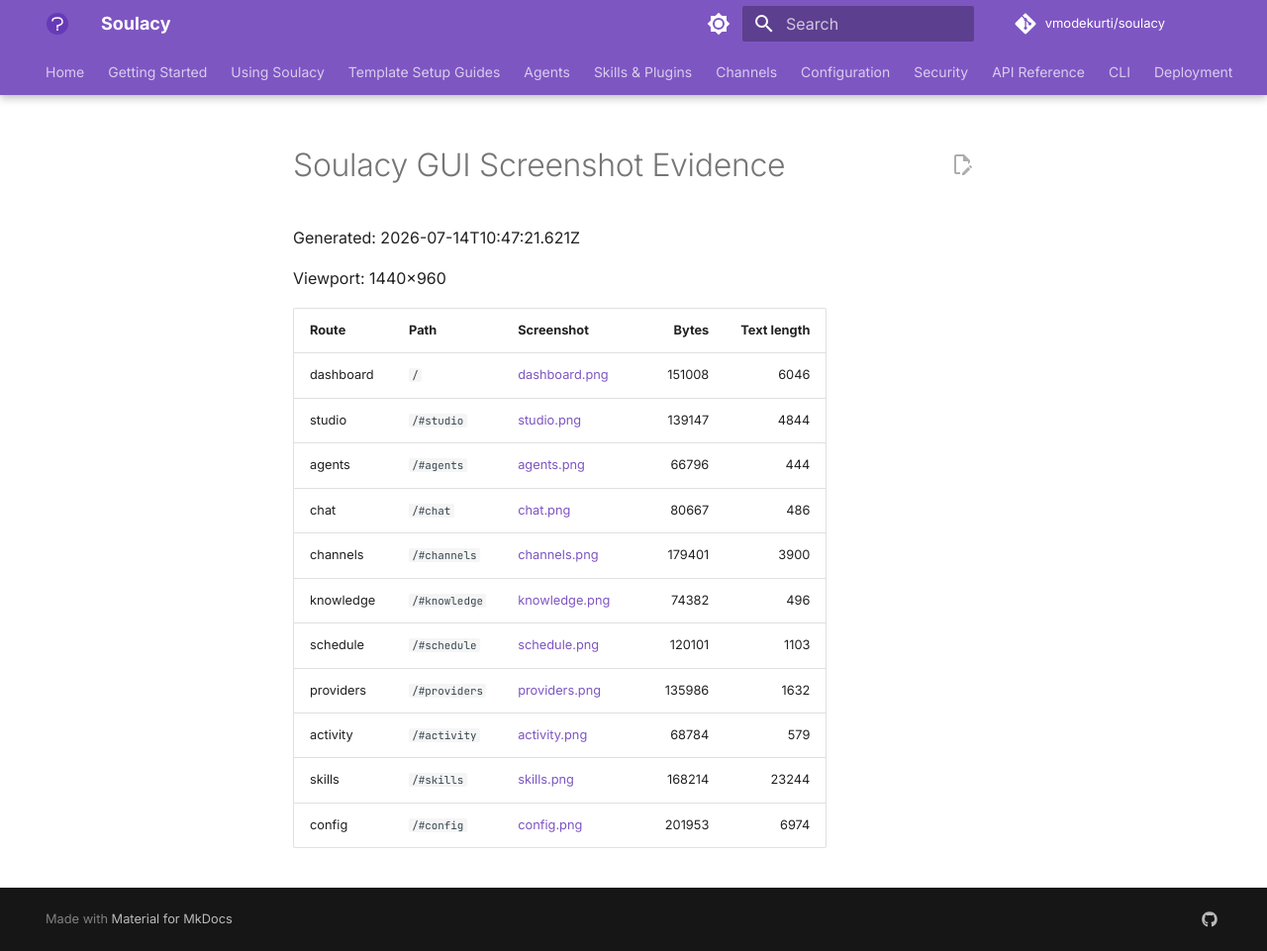
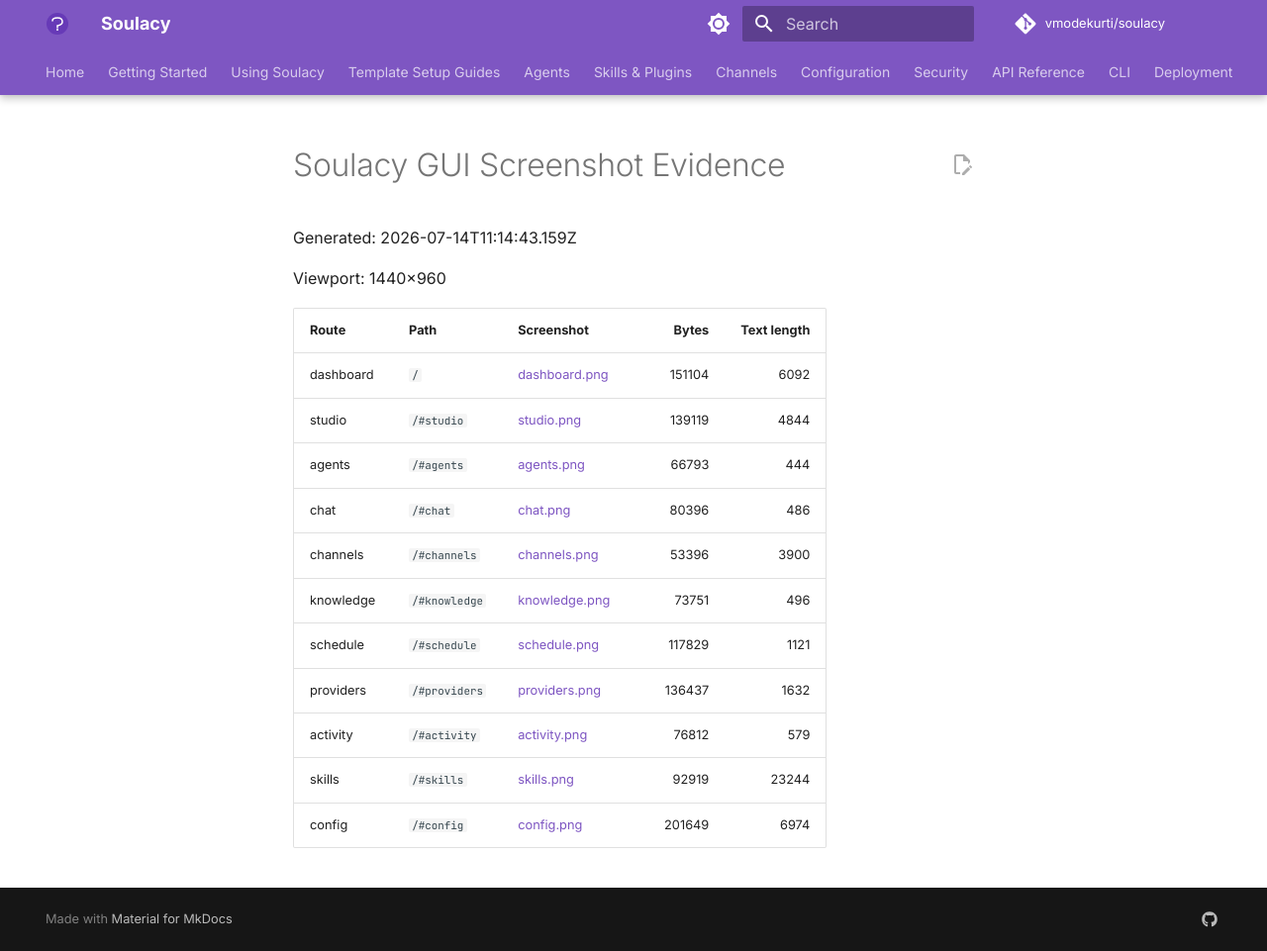
Before and after one commit to vmodekurti/soulacy, an MkDocs documentation site: the page built from docs/assets/screenshots/index.md, in a window 1280 px wide and 961 px high. Shown: the whole window at 99% size. Built offline with MkDocs 1.6.1 and Material for MkDocs 9.7.7, drawn with Linux system fonts in a browser that asks for light colours; comment, search, counter and statistics services are not loaded; the version menu is left out.

```diff
--- a/docs/assets/screenshots/index.md
+++ b/docs/assets/screenshots/index.md
@@ -1,19 +1,19 @@
 # Soulacy GUI Screenshot Evidence
 
-Generated: 2026-07-14T10:47:21.621Z
+Generated: 2026-07-14T11:14:43.159Z
 
 Viewport: 1440x960
 
 | Route | Path | Screenshot | Bytes | Text length |
 |---|---|---|---:|---:|
-| dashboard | `/` | [dashboard.png](dashboard.png) | 151008 | 6046 |
-| studio | `/#studio` | [studio.png](studio.png) | 139147 | 4844 |
-| agents | `/#agents` | [agents.png](agents.png) | 66796 | 444 |
-| chat | `/#chat` | [chat.png](chat.png) | 80667 | 486 |
-| channels | `/#channels` | [channels.png](channels.png) | 179401 | 3900 |
-| knowledge | `/#knowledge` | [knowledge.png](knowledge.png) | 74382 | 496 |
-| schedule | `/#schedule` | [schedule.png](schedule.png) | 120101 | 1103 |
-| providers | `/#providers` | [providers.png](providers.png) | 135986 | 1632 |
-| activity | `/#activity` | [activity.png](activity.png) | 68784 | 579 |
-| skills | `/#skills` | [skills.png](skills.png) | 168214 | 23244 |
-| config | `/#config` | [config.png](config.png) | 201953 | 6974 |
+| dashboard | `/` | [dashboard.png](dashboard.png) | 151104 | 6092 |
+| studio | `/#studio` | [studio.png](studio.png) | 139119 | 4844 |
+| agents | `/#agents` | [agents.png](agents.png) | 66793 | 444 |
+| chat | `/#chat` | [chat.png](chat.png) | 80396 | 486 |
+| channels | `/#channels` | [channels.png](channels.png) | 53396 | 3900 |
+| knowledge | `/#knowledge` | [knowledge.png](knowledge.png) | 73751 | 496 |
+| schedule | `/#schedule` | [schedule.png](schedule.png) | 117829 | 1121 |
+| providers | `/#providers` | [providers.png](providers.png) | 136437 | 1632 |
+| activity | `/#activity` | [activity.png](activity.png) | 76812 | 579 |
+| skills | `/#skills` | [skills.png](skills.png) | 92919 | 23244 |
+| config | `/#config` | [config.png](config.png) | 201649 | 6974 |
```
Also changed, not shown: docs/assets/screenshots/activity.png, docs/assets/screenshots/agents.png, docs/assets/screenshots/channels.png, docs/assets/screenshots/chat.png, docs/assets/screenshots/config.png, docs/assets/screenshots/dashboard.png, docs/assets/screenshots/knowledge.png, docs/assets/screenshots/manifest.json, docs/assets/screenshots/providers.png, docs/assets/screenshots/schedule.png, docs/assets/screenshots/skills.png, docs/assets/screenshots/studio.png, 1 other file.
